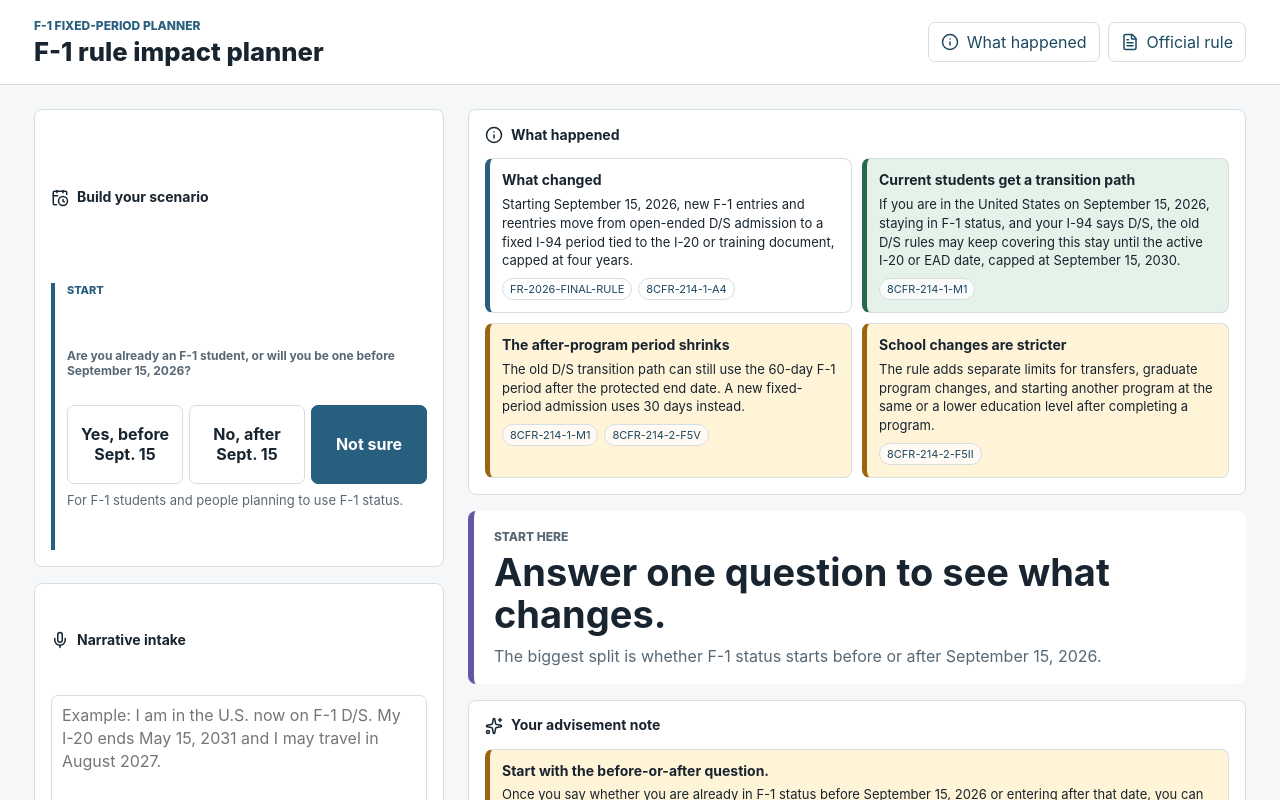
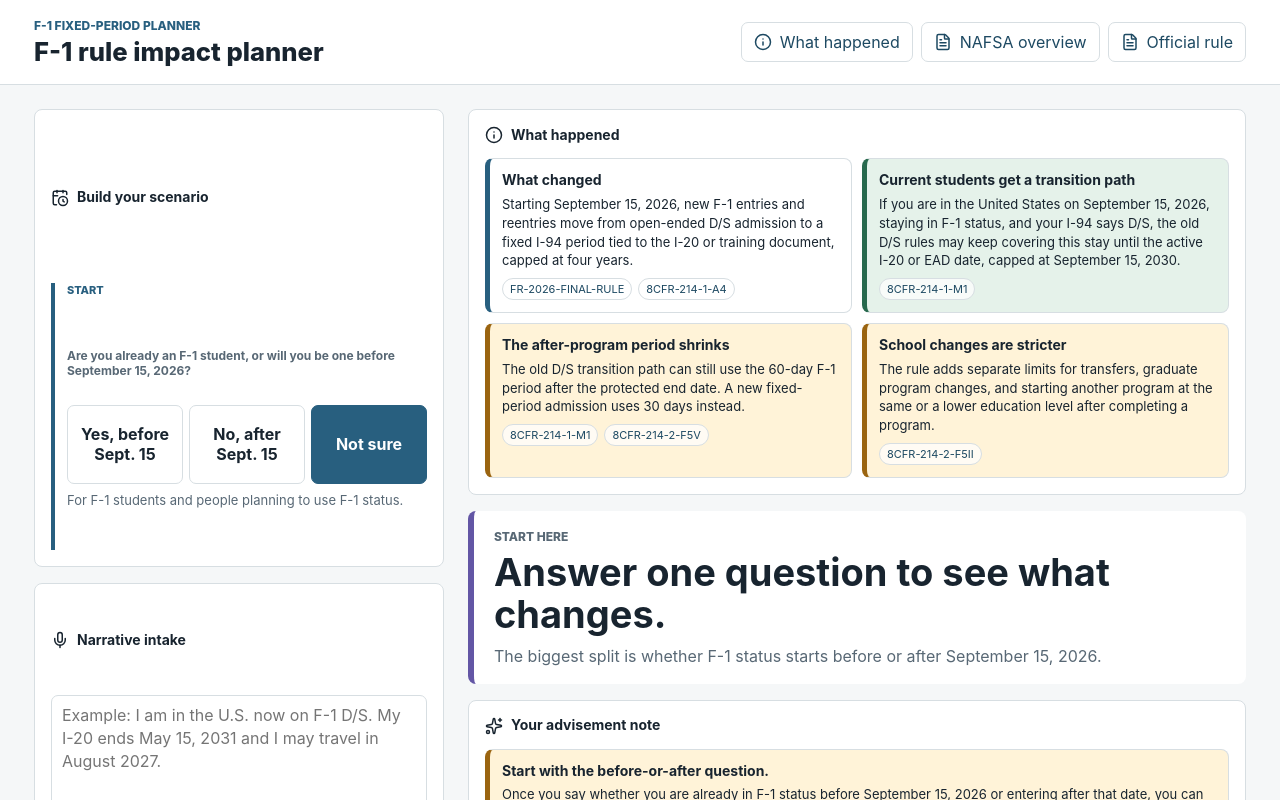
Before and after one commit to DTM-repo/f1-fixed-period-planner, a React (Vite) app: page / in a window 1280 px wide. Shown: the top 800 px of the page. Built offline with nearby package versions, Linux system fonts and the light colour scheme.

Commit message:
Add NAFSA rule reference hub

```diff
--- a/src/App.tsx
+++ b/src/App.tsx
@@ -1698,6 +1698,10 @@ export default function App() {
           <a href="#what-happened">
             <Info aria-hidden="true" />
             What happened
+          </a>
+          <a href="https://www.nafsa.org/regulatory-information/dhs-final-rule-ending-duration-status" target="_blank" rel="noreferrer">
+            <FileText aria-hidden="true" />
+            NAFSA overview
           </a>
           <a
             href="https://www.federalregister.gov/documents/2026/07/17/2026-14439/establishing-a-fixed-time-period-of-admission-and-an-extension-of-stay-procedure-for-nonimmigrant"
--- a/src/sources/sourceIndex.ts
+++ b/src/sources/sourceIndex.ts
@@ -80,6 +80,14 @@ export const SOURCE_INDEX: Record<string, SourceReference> = {
     locator: "USCIS bulletin describing premium processing for certain change-of-status I-539 filings and biometrics timing",
     url: "https://content.govdelivery.com/accounts/USDHSCIS/bulletins/35fa3e4",
     lastVerified: "2026-07-19"
+  },
+  "NAFSA-DS-FINAL-RULE-HUB": {
+    id: "NAFSA-DS-FINAL-RULE-HUB",
+    title: "NAFSA DHS Final Rule Ending Duration of Status",
+    locator: "NAFSA public analysis and link hub for the DHS final rule ending duration of status, dated July 18, 2026",
+    url: "https://www.nafsa.org/regulatory-information/dhs-final-rule-ending-duration-status",
+    published: "2026-07-18",
+    lastVerified: "2026-07-19"
   }
 };
 
```
Also changed, not shown: 1 other file (tests, documents, lock files or other folders).
